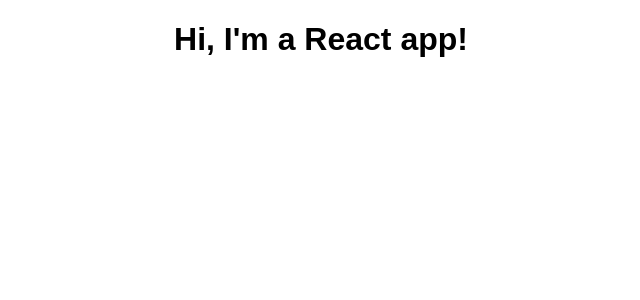
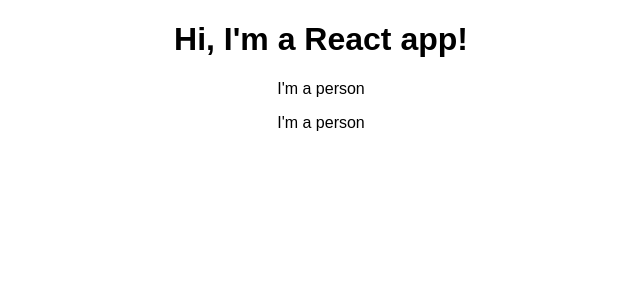
Before and after one commit to Mossie93/react-complete-guide, a React (Create React App) app: page / in a window 1280 px wide. Shown: the top 300 px of the page, without its empty margins (319-959 px from the left). Built offline with nearby package versions, Linux system fonts and the light colour scheme.

Commit message:
Add my first own component

```diff
--- a/src/App.js
+++ b/src/App.js
@@ -1,11 +1,14 @@
 import React, { Component } from 'react';
 import './App.css';
+import Person from './Person/Person';
 
 class App extends Component {
   render() {
     return (
       <div className="App">
         <h1>Hi, I'm a React app!</h1>
+        <Person/>
+        <Person/>
       </div>
     );
   }
--- /dev/null
+++ b/src/Person/Person.js
@@ -0,0 +1,7 @@
+import React from 'react';
+
+const person = () => {
+  return <p>I'm a person</p>
+}
+
+export default person;
```
